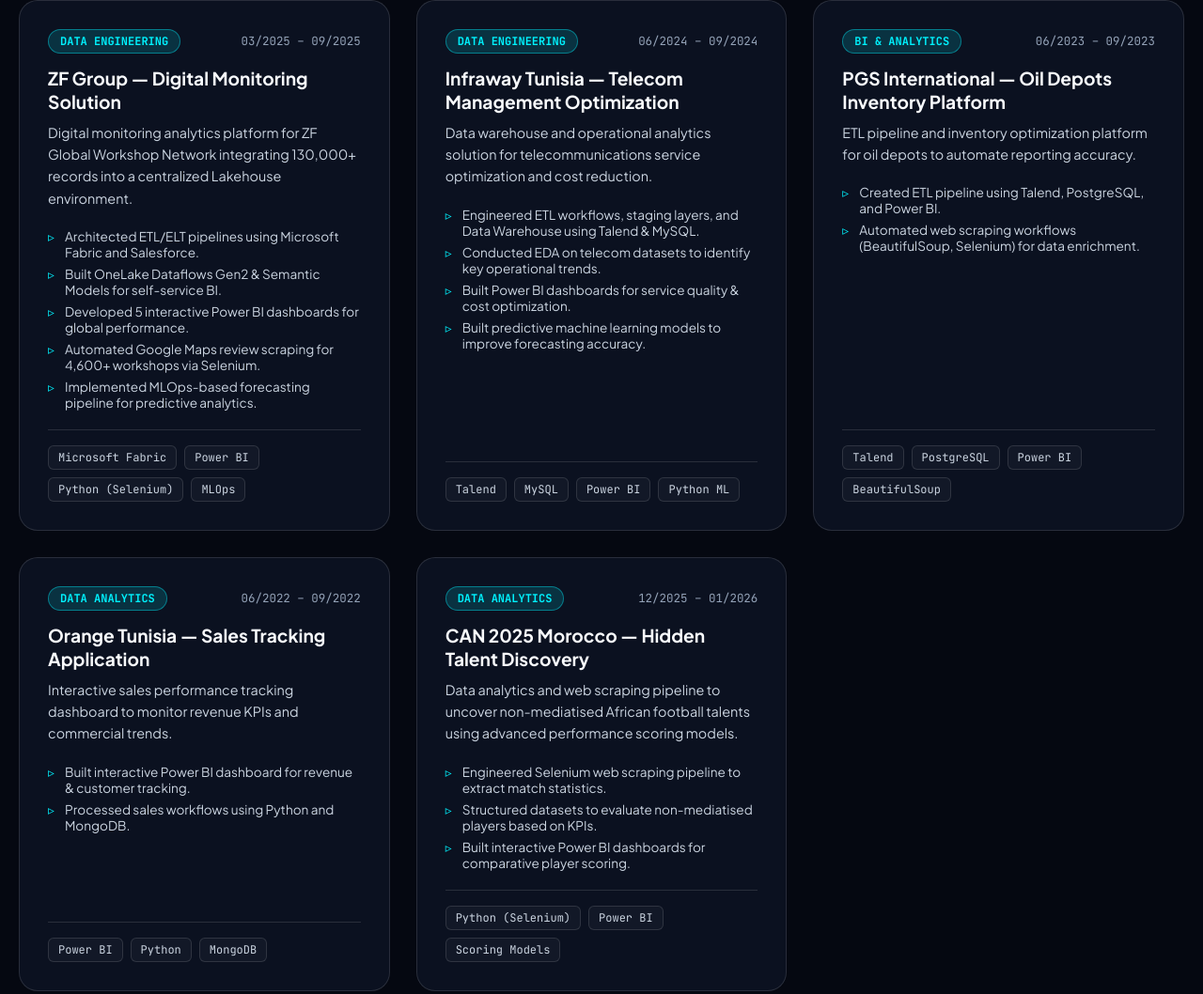
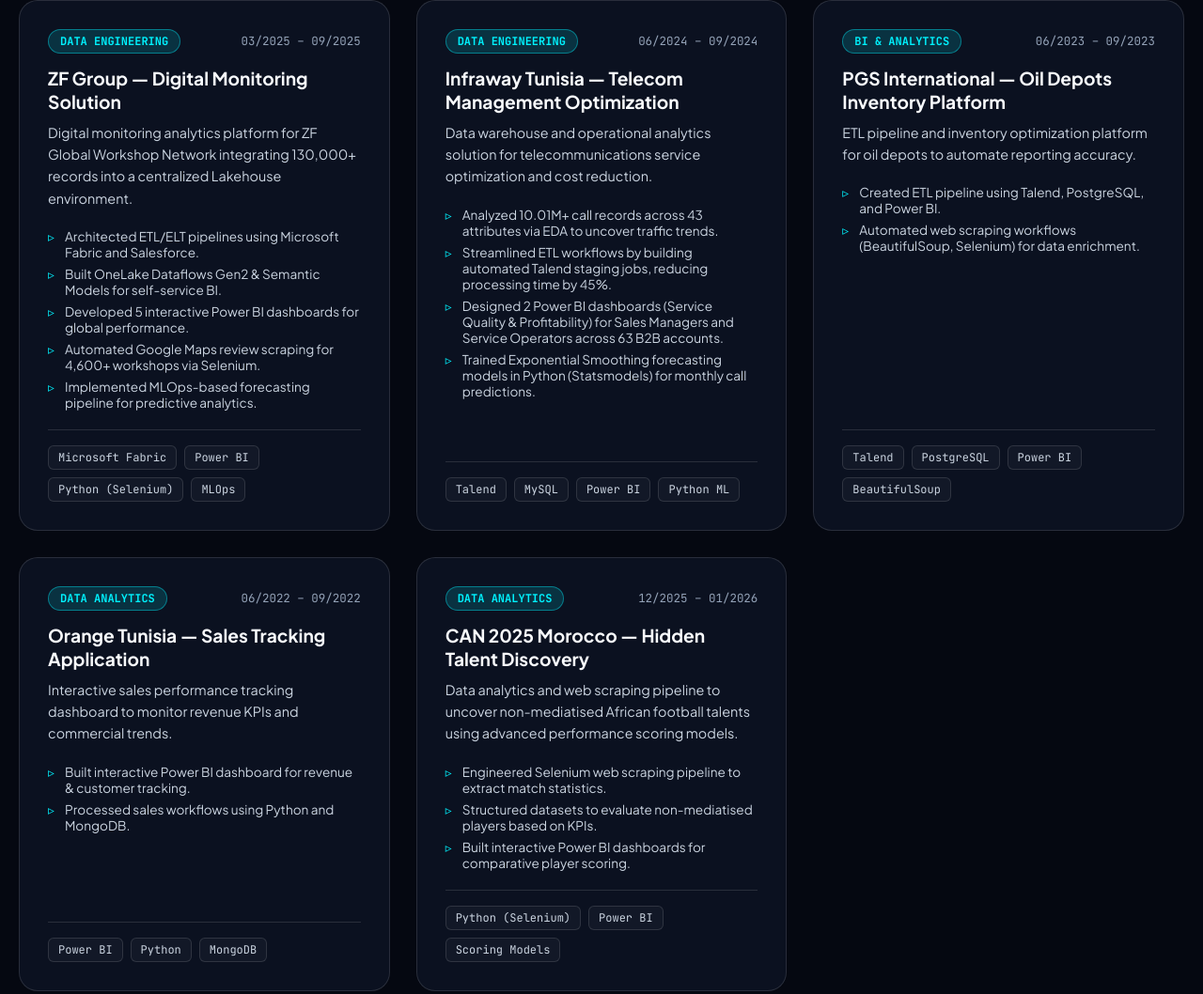
Before and after one commit to adammessaoudi/adam-messaoudi-portfolio, a plain HTML site: page index.html in a window 1280 px wide. Shown: the part 2259-3317 px from the top of the page at 94% size. Drawn offline with Linux system fonts and the light colour scheme.

Commit message:
Add files via upload

```diff
--- a/index.html
+++ b/index.html
@@ -1339,10 +1339,10 @@
                     <h3>Infraway Tunisia — Telecom Management Optimization</h3>
                     <p class="p-desc">Data warehouse and operational analytics solution for telecommunications service optimization and cost reduction.</p>
                     <ul class="p-bullets">
-                        <li>Engineered ETL workflows, staging layers, and Data Warehouse using Talend & MySQL.</li>
-                        <li>Conducted EDA on telecom datasets to identify key operational trends.</li>
-                        <li>Built Power BI dashboards for service quality & cost optimization.</li>
-                        <li>Built predictive machine learning models to improve forecasting accuracy.</li>
+                        <li>Analyzed 10.01M+ call records across 43 attributes via EDA to uncover traffic trends.</li>
+                        <li>Streamlined ETL workflows by building automated Talend staging jobs, reducing processing time by 45%.</li>
+                        <li>Designed 2 Power BI dashboards (Service Quality & Profitability) for Sales Managers and Service Operators across 63 B2B accounts.</li>
+                        <li>Trained Exponential Smoothing forecasting models in Python (Statsmodels) for monthly call predictions.</li>
                     </ul>
                 </div>
                 <div class="tech-row">
@@ -1598,6 +1598,7 @@
                     <span class="m-badge">Talend Data Integration</span>
                     <span class="m-badge">Data Orchestration & Validation</span>
                     <span class="m-badge">Data Warehousing & Dimensional Models</span>
+                    <span class="m-badge">Data Governance & Quality</span>
                     <span class="m-badge">Salesforce ETL Integration</span>
                 </div>
             </div>
```
